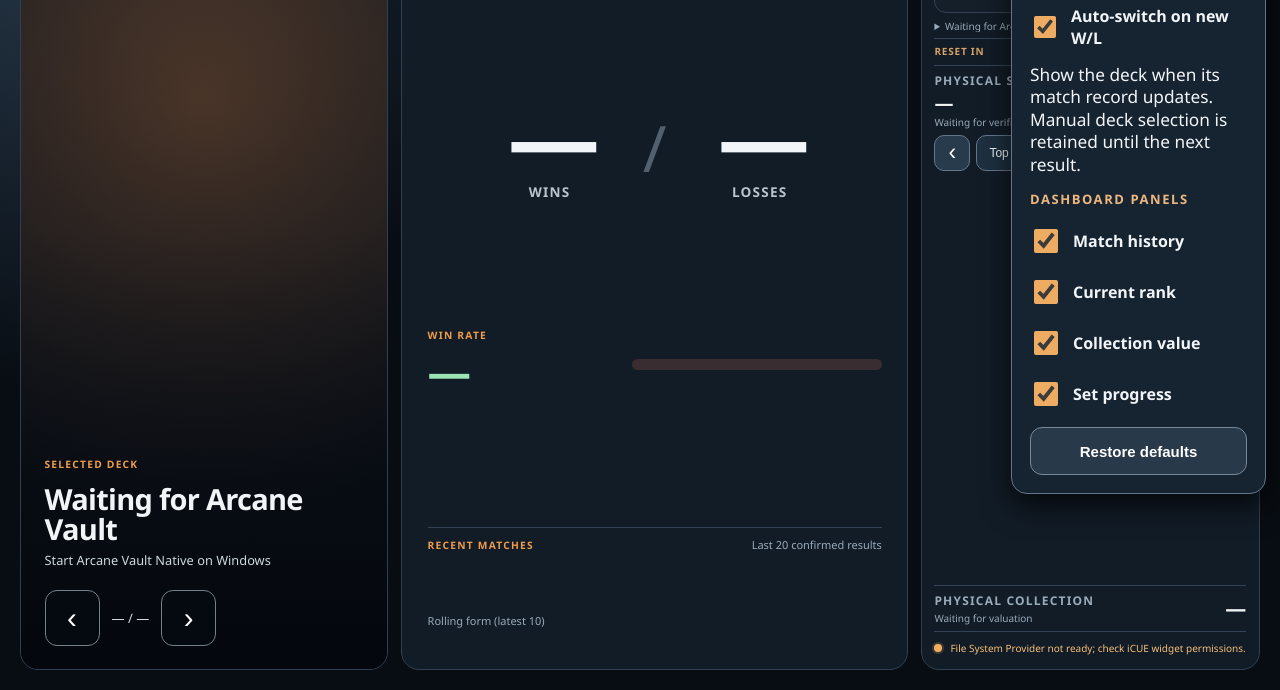
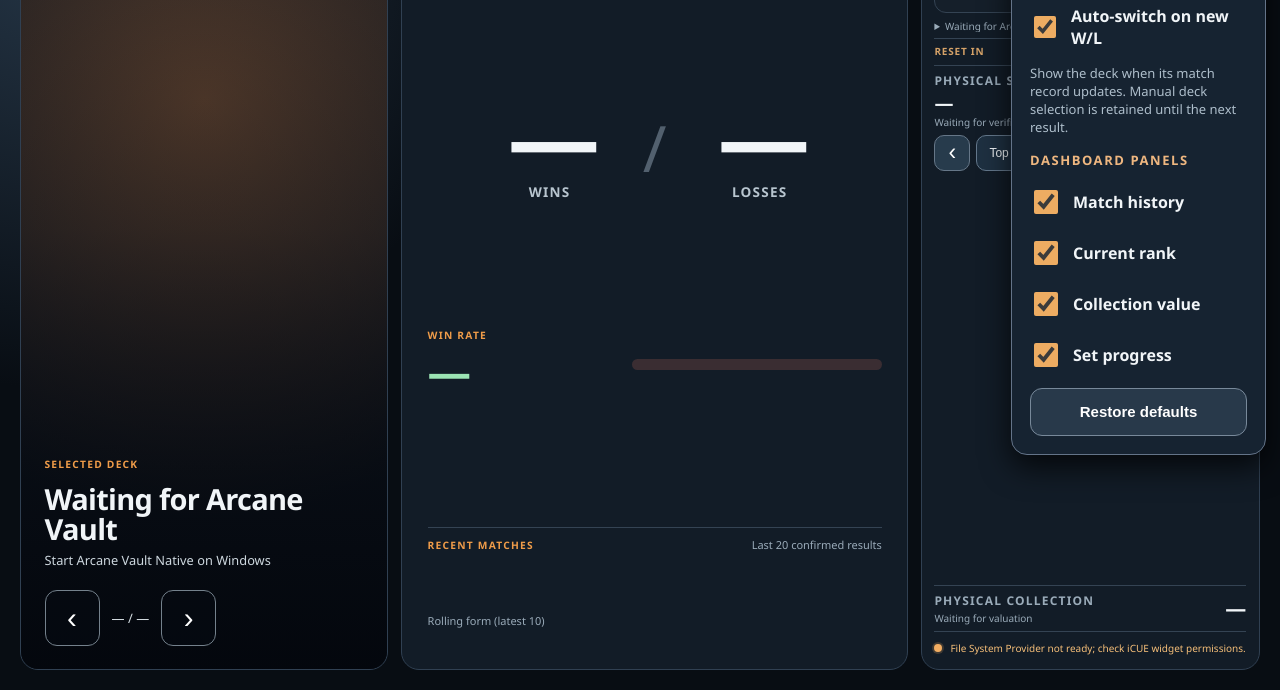
Before and after one commit to thejohnfavaro/arcanevault, a plain HTML site: page integrations/xeneon-edge/index.html in a window 1280 px wide. Both pictures are taken after a click on the button "⚙ Settings". Shown: the part 110-800 px from the top of the page. Drawn offline with Linux system fonts and the light colour scheme.

Commit message:
Style Xeneon Edge automatic deck switching option in compact touch settings

```diff
--- a/integrations/xeneon-edge/styles/widget.css
+++ b/integrations/xeneon-edge/styles/widget.css
@@ -60,6 +60,7 @@ body{font:500 clamp(15px,1.35vw,24px)/1.3 "Segoe UI",Arial,sans-serif;color:var(
 .settings-title{font-size:13px;font-weight:800;letter-spacing:.12em;color:#efb780}
 .settings-panel label{font:600 16px "Segoe UI",sans-serif;display:flex;align-items:center;gap:12px;min-height:36px}
 .settings-panel input{appearance:auto;width:24px;height:24px;accent-color:#edac62}
+.settings-panel .settings-hint{font:400 13px/1.4 "Segoe UI",sans-serif;color:#aebecb;max-width:265px}
 .settings-reset{min-height:48px;background:#28394a;color:white;border:1px solid #78899a;
  border-radius:12px;font-size:15px;font-weight:700}
 .set-picker{display:flex;align-items:center;gap:6px;margin-top:10px}
```
